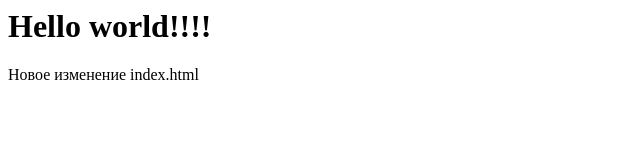
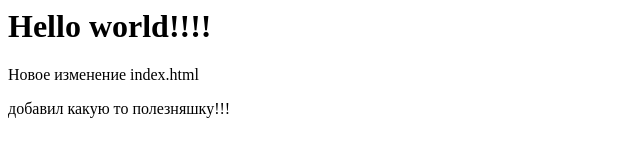
Before and after one commit to JonySeed/testing, a plain HTML site: page index.html in a window 1280 px wide. Shown: the whole page, without its empty margins (0-640 px from the left). Drawn offline with Linux system fonts and the light colour scheme.

Commit message:
add useful thing

```diff
--- a/index.html
+++ b/index.html
@@ -2,5 +2,7 @@
 <body>
 <h1> Hello world!!!!</h1>
 <p> Новое изменение index.html</p>
+
+<p> добавил какую то полезняшку!!!</p>
 </body>
 </html>
```
